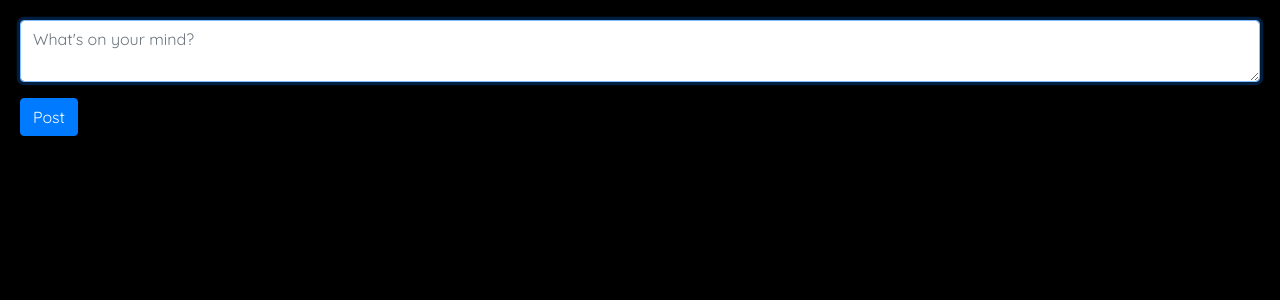
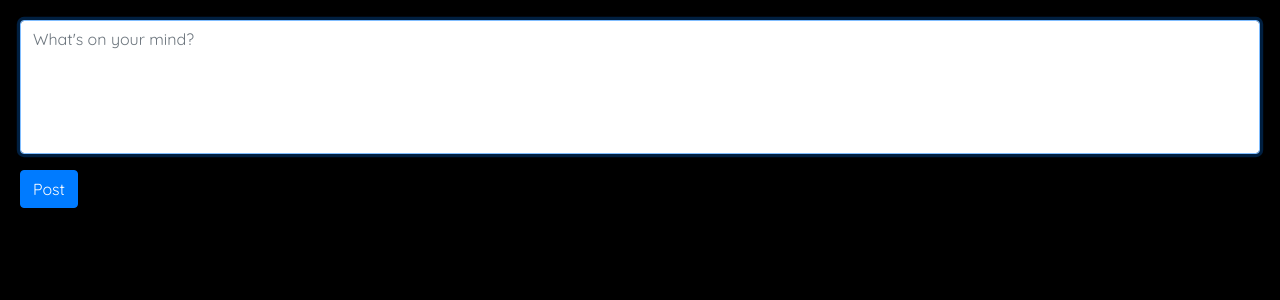
Before and after one commit to muizahmed/social-network, a Django app: page / in a window 1280 px wide. Shown: the part 57-357 px from the top of the page. Run offline with Django 3.2, Linux system fonts and the light colour scheme; a user stored in the database is signed in; some libraries are stand-ins or nearby versions.

Commit message:
Enhancing overall look and feel

```diff
--- a/network/static/network/styles.css
+++ b/network/static/network/styles.css
@@ -15,6 +15,8 @@ body {
     padding: 20px;
 }
 
+
+/* Navigation Bar (Bootstrap) */
 .navbar {
     background-color: var(--dark-theme-container) !important;
     border-bottom: 1px solid var(--dark-theme-container-border);
@@ -26,6 +28,7 @@ body {
     color: var(--dark-theme-container-text) !important;
 }
 
+/* Site-wide classes */
 .page-link {
     background-color: var(--dark-theme-container) !important;
     color: var(--dark-theme-container-text) !important;
@@ -48,6 +51,7 @@ body {
     color: var(--hover-color);
 }
 
+/* Posts View */
 .posts-view {
     display: flex;
     flex-direction: column;
@@ -70,6 +74,7 @@ body {
     font-weight: lighter;
 }
 
+/* Edit View */
 .editor-container {
     display: none;
 }
@@ -84,6 +89,12 @@ body {
     cursor: pointer;
 }
 
+.post-editor {
+    background-color: aliceblue;
+    resize: none;
+}
+
+/* Profile View */
 .user-info {
     background-image: linear-gradient(rgb(128, 122, 122) 50%, lightcoral 80%);
     color: black;
@@ -107,6 +118,7 @@ body {
     font-weight: bolder;
 }
 
+/* Buttons (Follow & Like) */
 .follow-button {
     background-color: black;
     border-color: black;
@@ -134,7 +146,6 @@ body {
 }
 
 /* Keyframes */
-
 @keyframes fade {
     0% {
         opacity: 1;
--- a/network/templates/network/index.html
+++ b/network/templates/network/index.html
@@ -2,14 +2,12 @@
 
 {% block body %}
   {% if user.is_authenticated %}
-
     <form action="{% url 'post' %}" class="create-post" method="post">
       {% csrf_token %}
       <div class="form-group">
-        <textarea autofocus class="form-control" name="content" placeholder="What's on your mind?"></textarea>
+        <textarea autofocus class="form-control post-editor" name="content" placeholder="What's on your mind?" rows="5"></textarea>
       </div>
       <input class="btn btn-primary" type="submit" value="Post" />
     </form>
-
   {% endif %}
 {% endblock %}
--- a/network/templates/network/posts.html
+++ b/network/templates/network/posts.html
@@ -5,7 +5,7 @@
     {% include 'network/posts-block.html' %}
   {% endblock %}
   <div class="editor-container">
-    <textarea class="form-control post-editor" name="content"></textarea>
-    <input class="btn btn-primary save-edits" type="submit" value="Post" />
+    <textarea class="form-control post-editor" name="content" rows="5"></textarea>
+    <input class="btn btn-primary mt-3 save-edits" type="submit" value="Edit Post" />
   </div>
 {% endblock %}
--- a/network/views.py
+++ b/network/views.py
@@ -28,7 +28,7 @@ def post(request):
 
 def paginate_posts(request, posts):
     ordered_posts = posts.order_by('-modified_at', '-posted_at')
-    paginator = Paginator(ordered_posts, 3)
+    paginator = Paginator(ordered_posts, 10)
     page_number = request.GET.get('page')
     page_obj = paginator.get_page(page_number)
     return page_obj
```
Also changed, not shown: network/static/network/posts.js (+2 -25 lines), db.sqlite3.
